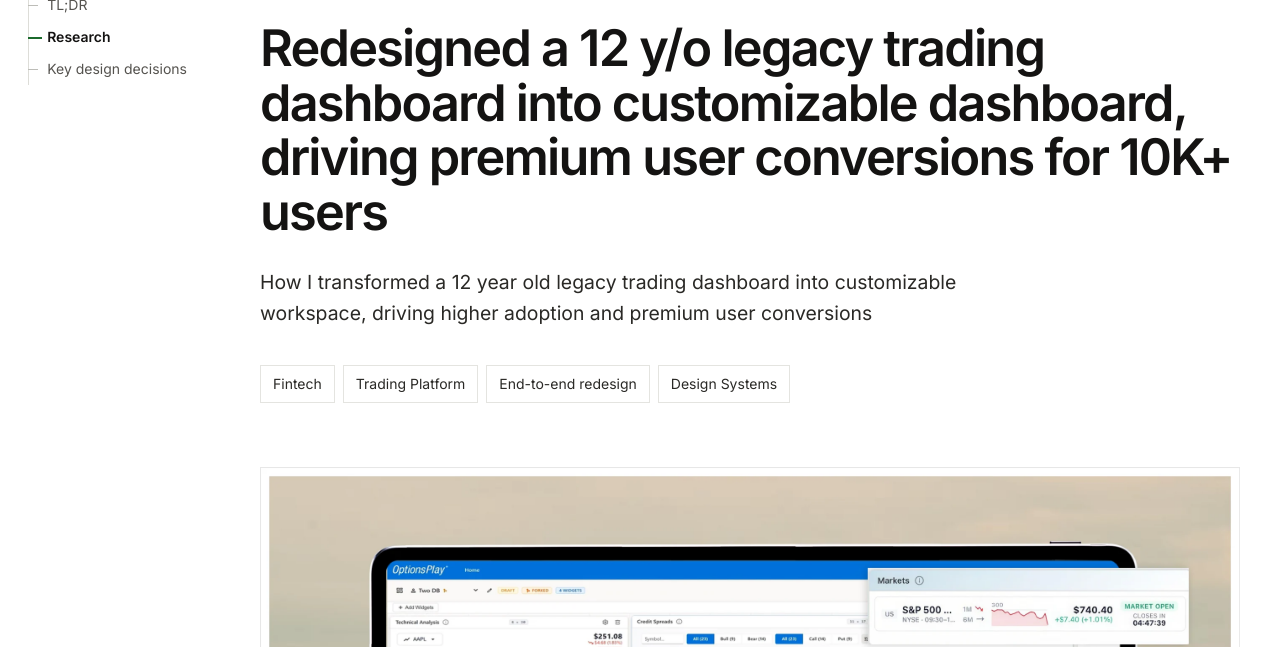
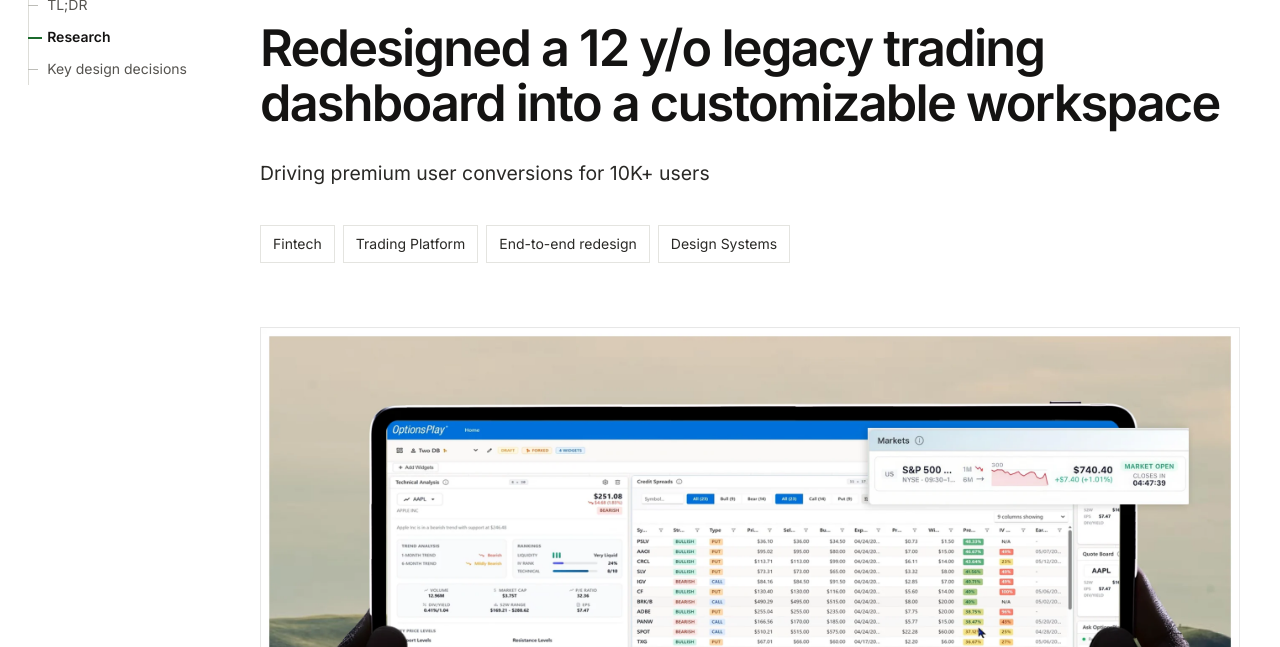
Before and after one commit to Sreesha24/sreesha, a plain HTML site: page optionsplay.html in a window 1280 px wide. Shown: the part 153-800 px from the top of the page. Drawn offline with nearby package versions, Linux system fonts and the light colour scheme.

Commit message:
OptionsPlay: split headline into title + supporting line on card and case study (#6)
Claude-Session: https://claude.ai/code/session_012VHMbrfKj18GrAmvx2kKi2

Co-authored-by: Claude Opus 5.5 <noreply@anthropic.com>

```diff
--- a/css/style.css
+++ b/css/style.css
@@ -352,6 +352,7 @@ button.lk { background: none; border: 0; padding: 0; margin: 0; font: inherit; c
 .card__brand { align-self: flex-start; width: auto; height: 28px; }
 .card__headline { margin-top: 18px; font-size: 28px; line-height: 1.2; font-weight: 500; letter-spacing: -0.03em; color: var(--ink); text-wrap: pretty; max-width: 16em; }
 .card__pills { display: flex; flex-wrap: wrap; gap: 8px; margin-top: 28px; }
+.card__sub { margin-top: 12px; font-size: clamp(17px, 1.3vw, 20px); line-height: 1.45; color: var(--text-muted); }
 /* the smaller cards use the same pattern one step down: logo, headline, pills under the image */
 .card:not(.card--wide) .card__body--feature { padding: 18px 0 8px; }   /* text lines up with the image edge */
 /* small cards: one 36px logo row, logos sized by visual weight and bottom-aligned, so every headline starts at the same height */
--- a/optionsplay.html
+++ b/optionsplay.html
@@ -457,8 +457,8 @@ h1{font-size:clamp(36px,3vw + 12px,60px);line-height:1.08;font-weight:600;margin
 <main id="main">
  <header class="cs-hero wrap">
   <img src="assets/img/optionsplay/logo.png" alt="OptionsPlay" width="86" height="48">
-  <h1>Redesigned a 12 y/o legacy trading dashboard into customizable dashboard, driving premium user conversions for 10K+ users</h1>
-  <p class="lead">How I transformed a 12 year old legacy trading dashboard into customizable workspace, driving higher adoption and premium user conversions</p>
+  <h1>Redesigned a 12 y/o legacy trading dashboard into a customizable workspace</h1>
+  <p class="lead">Driving premium user conversions for 10K+ users</p>
   <ul class="tags" aria-label="Tags"><li>Fintech</li><li>Trading Platform</li><li>End-to-end redesign</li><li>Design Systems</li></ul>
   <div class="hero-img"><img src="assets/img/optionsplay/hero.webp" alt="The redesigned OptionsPlay dashboard on a tablet, with Technical Analysis, Credit Spreads, Markets and Earnings Calendar widgets" width="1166" height="815" fetchpriority="high"></div>
   <dl class="details">
```
Also changed, not shown: index.html (+2 -1 lines).
